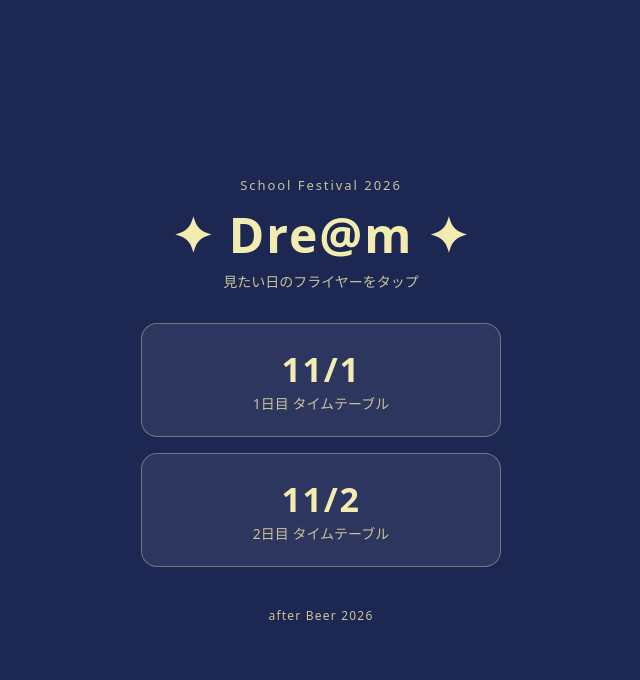
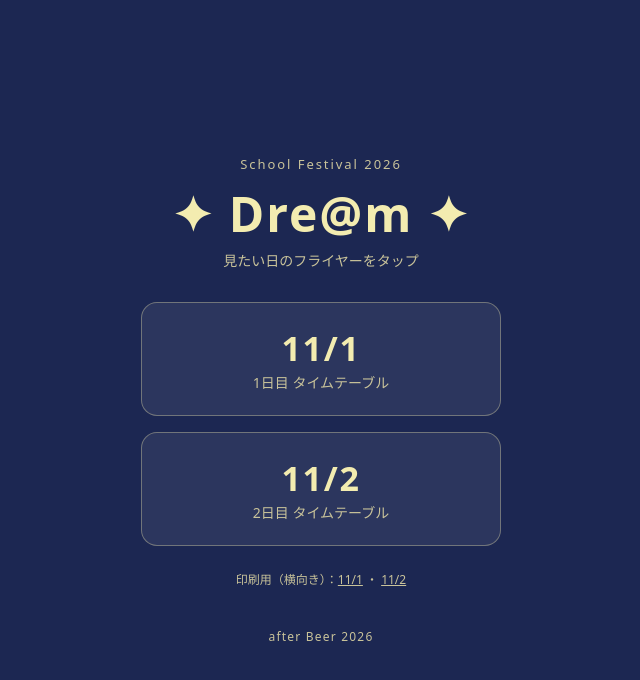
Before and after one commit to kairinishida-tech/takehayajissyuu, a plain HTML site: page gakusai2026/index.html in a window 1280 px wide. Shown: the whole page, without its empty margins (319-959 px from the left). Drawn offline with Linux system fonts and the light colour scheme.

Commit message:
フライヤーをスマホ縦画面で全部読める縦長PDFに差し替え
表紙→第1部→第2部→QRの順に並べ直し、投票・アンケートQRはタップで開けるようにした。
元の横向きPDFは印刷用として残す。

Co-Authored-By: Claude Opus 5.5 <noreply@anthropic.com>

```diff
--- a/gakusai2026/index.html
+++ b/gakusai2026/index.html
@@ -25,6 +25,8 @@
   a.day b { display: block; font-size: 34px; letter-spacing: .05em; }
   a.day span { font-size: 14px; color: var(--sub); }
   a.day em { font-style: normal; font-size: 12px; margin-left: 6px; color: var(--ink); }
+  p.alt { margin: 24px 0 0; font-size: 12px; color: var(--sub); }
+  p.alt a { color: var(--sub); }
   footer { margin-top: 40px; color: var(--sub); font-size: 12px; letter-spacing: .1em; }
 </style>
 </head>
@@ -36,6 +38,7 @@
     <a class="day" href="1101.pdf" data-date="2026-11-01"><b>11/1</b><span>1日目 タイムテーブル</span></a>
     <a class="day" href="1102.pdf" data-date="2026-11-02"><b>11/2</b><span>2日目 タイムテーブル</span></a>
   </div>
+  <p class="alt">印刷用（横向き）：<a href="1101-yoko.pdf">11/1</a> ・ <a href="1102-yoko.pdf">11/2</a></p>
   <footer>after Beer 2026</footer>
 <script>
   // 当日のボタンを強調
```
Also changed, not shown: 4 other files.
